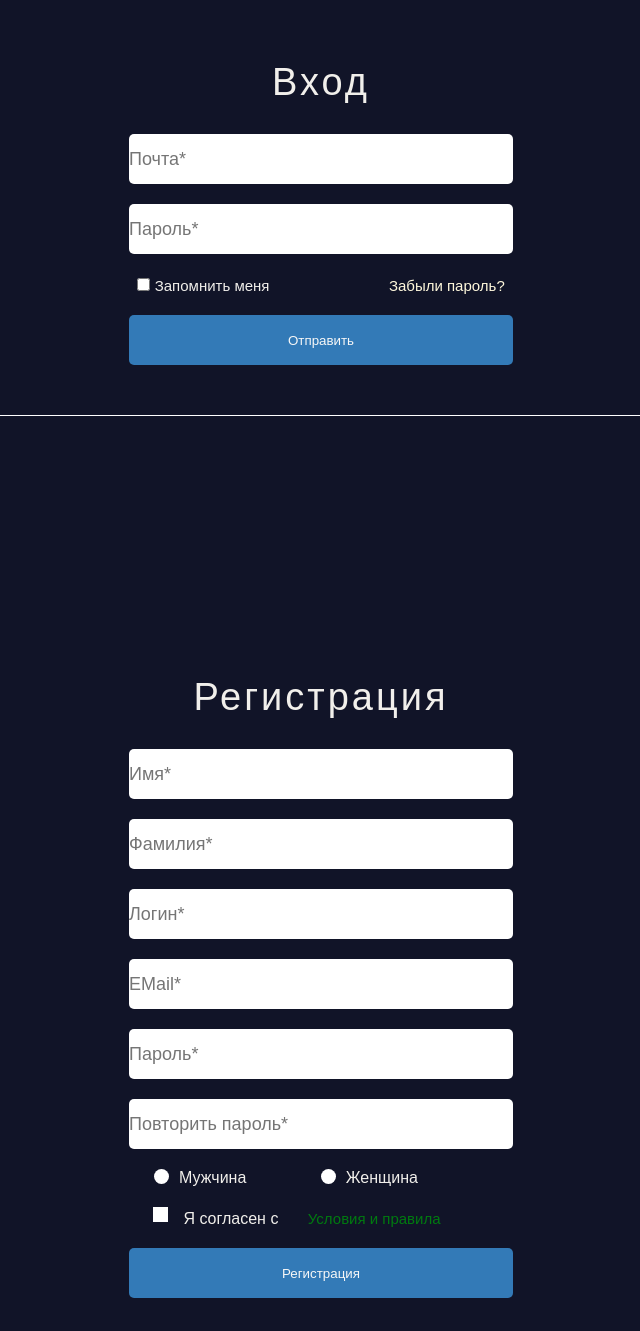
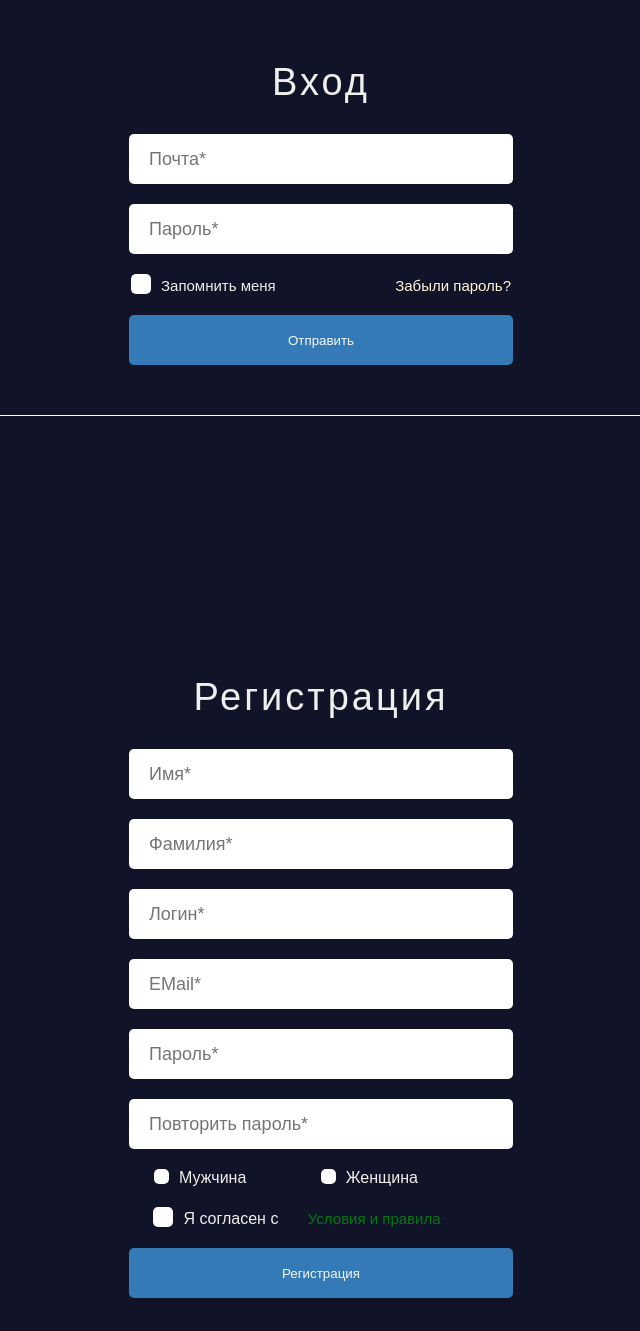
Before and after one commit to Daniil-A4/Homework_lesson10, a plain HTML site: page index.html in a window 1280 px wide. Shown: the part 800-2131 px from the top of the page, without its empty margins (319-959 px from the left). Drawn offline with Linux system fonts and the light colour scheme.

Commit message:
homework10

```diff
--- a/css/style.css
+++ b/css/style.css
@@ -170,6 +170,7 @@ h1 {
 	height: 50px;
 	border-radius: 5px;
 	font-size: 18px;
+	padding: 14px 0 14px 20px;
 }
 .input:hover {
 	box-shadow: 0 0 1px 4px #003564;
@@ -212,10 +213,39 @@ h1 {
 	margin: 0 auto;
 	background-color: #fff;
 }
+.form__input {
+	display: inline-block;
+	position: relative;
+}
+.input_1 {
+	width: 0;
+	height: 0;
+	visibility: hidden;
+	position: absolute;
+	top: 0;
+	left: 0;
+}
 .form_checkbox_lable1 {
+	cursor: pointer;
 	display: inline-block;
 	margin: 0px 90px 0px 0px;
 	font-size: 15px;
+	padding: 0 0 0 30px;
+}
+.form_checkbox_lable1::before {
+	content: "";
+	width: 20px;
+	height: 20px;
+	display: inline-block;
+	background-color: #fff;
+	border-radius: 5px;
+	vertical-align: top;
+	position: absolute;
+	top: 0;
+	left: 0;
+}
+.input_1:checked + .form_checkbox_lable1::before {
+	background: white url("../img/check.png") center / 12px no-repeat;
 }
 .form__input .form_link {
 	margin-bottom: 0;
@@ -249,7 +279,7 @@ h1 {
 	position: absolute;
 	top: 0;
 	left: 0px;
-	border-radius: 50%;
+	border-radius: 5px;
 	background-color: #fff;
 }
 .option__input:checked + .option__label::after {
@@ -285,13 +315,14 @@ h1 {
 	padding: 0 0 0 30px;
 }
 .checkbox__label::before {
-	width: 15px;
-	height: 15px;
+	width: 20px;
+	height: 20px;
 	content: "";
 	position: absolute;
 	top: 0;
 	left: 0;
 	background-color: #fff;
+	border-radius: 5px;
 }
 .checkbox__input:checked + .checkbox__label::before {
 	background: white url('../img/check.png') center / 12px no-repeat;
```
